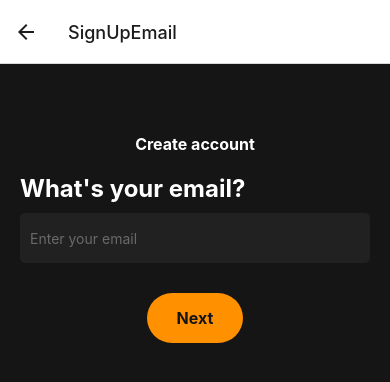
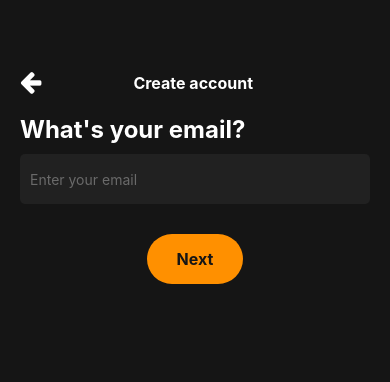
Before and after one commit to PROPVGVNDA/travelhub, a React Native app: screen /SignUpEmail in a window 390 px wide. Shown: the top 382 px of the page. Built offline with nearby package versions, Linux system fonts and the light colour scheme.

Commit message:
add navigation arrow back

```diff
--- a/App.js
+++ b/App.js
@@ -19,7 +19,7 @@ export default function App() {
   return (
     <MainProvider>
       <NavigationContainer>
-        <Stack.Navigator screenOptions={{ headerShown: true }}>
+        <Stack.Navigator screenOptions={{ headerShown: false }}>
           <Stack.Screen name="Initial" component={InitialScreen} />
           <Stack.Screen name="SignUpEmail" component={SignUpEmailScreen} />
           <Stack.Screen name="SignUpPassword" component={SignUpPasswordScreen} />
--- a/screens/Book.jsx
+++ b/screens/Book.jsx
@@ -13,6 +13,7 @@ import {
 import DateTimePicker from '@react-native-community/datetimepicker';
 import { MainContext } from '../MainContext.js';
 import { Ticket } from '../Ticket.js';
+import Icon from 'react-native-vector-icons/FontAwesome';
 
 function generateRandomDouble() {
   var random = Math.random() * (300 - 100) + 100;
@@ -138,6 +139,11 @@ export const BookScreen = ({ navigation }) => {
 
   return (
     <View style={styles.container}>
+      <View style={styles.arrowHeader}>
+        <TouchableOpacity onPress={() => navigation.goBack()} style={styles.backButton}>
+          <Icon name="arrow-left" size={20} color="#fff" />
+        </TouchableOpacity>
+      </View>
       <View style={styles.header}>
         <Text style={styles.title}>Hello, Mykyta</Text>
       </View>
@@ -289,6 +295,11 @@ const styles = StyleSheet.create({
     alignItems: 'flex-start',
     paddingTop: 70,
     paddingHorizontal: 20,
+  },
+  arrowHeader: {
+    width: '100%',
+    marginBottom: 20,
+    alignItems: 'flex-start',
   },
   bookingCard: {
     marginTop: 12,
--- a/screens/Cart.jsx
+++ b/screens/Cart.jsx
@@ -1,12 +1,18 @@
 import React, { useContext } from 'react';
 import { View, Text, FlatList, StyleSheet, TouchableOpacity } from 'react-native';
 import { MainContext } from '../MainContext';
+import Icon from 'react-native-vector-icons/FontAwesome';
 
-export const CartScreen = () => {
+export const CartScreen = ({ navigation }) => {
   const { cart } = useContext(MainContext);
 
   return (
     <View style={styles.container}>
+      <View style={styles.header}>
+        <TouchableOpacity onPress={() => navigation.goBack()} style={styles.backButton}>
+          <Icon name="arrow-left" size={25} color="#fff" />
+        </TouchableOpacity>
+      </View>
       <FlatList
         style={styles.list}
         data={cart}
@@ -50,6 +56,11 @@ const styles = StyleSheet.create({
     paddingHorizontal: 20,
     backgroundColor: '#151515',
   },
+  header: {
+    width: '100%',
+    marginBottom: 30,
+    alignItems: 'flex-start',
+  },
   list: {
     width: '80%',
   },
--- a/screens/Login.jsx
+++ b/screens/Login.jsx
@@ -27,7 +27,11 @@ export const LoginScreen = ({ navigation }) => {
   return (
     <View style={styles.container}>
       <View style={styles.header}>
+        <TouchableOpacity onPress={() => navigation.goBack()} style={styles.backButton}>
+          <Icon name="arrow-left" size={25} color="#fff" />
+        </TouchableOpacity>
         <Text style={styles.title}>Log in</Text>
+        <View style={{ width: 25 }}></View>
       </View>
       <View style={styles.promptContainer}>
         <Text style={styles.prompt}>Email</Text>
@@ -81,12 +85,14 @@ const styles = StyleSheet.create({
   header: {
     width: '100%',
     alignItems: 'center',
+    flexDirection: 'row',
+    justifyContent: 'space-between',
+    marginBottom: 20,
   },
   title: {
     color: '#fff',
     fontSize: 16,
     fontWeight: 'bold',
-    marginBottom: 20
   },
   promptContainer: {
     paddingBottom: 15,
--- a/screens/Logout.jsx
+++ b/screens/Logout.jsx
@@ -1,6 +1,7 @@
 import React, { useContext } from 'react';
 import { StyleSheet, Text, View, TouchableOpacity } from 'react-native';
 import { MainContext } from '../MainContext.js';
+import Icon from 'react-native-vector-icons/FontAwesome';
 
 export const LogoutScreen = ({ navigation }) => {
     const { logoutUser } = useContext(MainContext);
@@ -12,6 +13,9 @@ export const LogoutScreen = ({ navigation }) => {
 
     return (
         <View style={styles.container}>
+            <TouchableOpacity onPress={() => navigation.goBack()} style={styles.backButton}>
+                <Icon name="arrow-left" size={25} color="#fff" />
+            </TouchableOpacity>
             <View style={styles.notice}>
                 <Text style={styles.titleNotice}>Press Continue to log out</Text>
                 <TouchableOpacity style={styles.button}>
@@ -29,6 +33,12 @@ const styles = StyleSheet.create({
         alignItems: 'flex-start',
         paddingHorizontal: 20,
         paddingTop: 70
+    },
+    backButton: {
+        position: 'absolute',
+        top: 75,
+        left: 25,
+        zIndex: 1,
     },
     notice: {
         flexGrow: 1,
--- a/screens/Profile.jsx
+++ b/screens/Profile.jsx
@@ -1,6 +1,7 @@
 import React, { useContext } from 'react';
 import { StyleSheet, Text, View, TextInput, TouchableOpacity } from 'react-native';
 import { MainContext } from '../MainContext';
+import Icon from 'react-native-vector-icons/FontAwesome';
 
 const isSaveButtonEnabled = () => {
   return false
@@ -14,6 +15,11 @@ export const ProfileScreen = ({ navigation }) => {
 
   return (
     <View style={styles.container}>
+      <View style={styles.header}>
+        <TouchableOpacity onPress={() => navigation.goBack()} style={styles.backButton}>
+          <Icon name="arrow-left" size={20} color="#fff" />
+        </TouchableOpacity>
+      </View>
       <View style={styles.inputContainer}>
         <Text style={styles.label}>Name</Text>
         <TextInput
@@ -28,14 +34,6 @@ export const ProfileScreen = ({ navigation }) => {
           value={userEmail}
         />
       </View>
-      {/* <View style={styles.buttonContainer}>
-        <TouchableOpacity
-          style={[styles.button, !isSaveButtonEnabled() && styles.disabledSaveButton]}
-          disabled={!isSaveButtonEnabled()}
-        >
-          <Text style={styles.buttonText}>Save</Text>
-        </TouchableOpacity>
-      </View> */}
     </View>
   );
 };
@@ -47,6 +45,11 @@ const styles = StyleSheet.create({
     alignItems: 'flex-start',
     paddingTop: 70,
     paddingHorizontal: 20
+  },
+  header: {
+    width: '100%',
+    marginBottom: 30,
+    alignItems: 'flex-start',
   },
   inputContainer: {
     flexDirection: 'row',
@@ -64,7 +67,6 @@ const styles = StyleSheet.create({
   },
   input: {
     width: '80%',
-    //        height: 50,
     width: '100%',
     color: 'white',
     fontSize: 16,
--- a/screens/SignUpEmail.jsx
+++ b/screens/SignUpEmail.jsx
@@ -1,5 +1,6 @@
 import React, { useState } from 'react';
 import { StyleSheet, Text, View, TextInput, TouchableOpacity } from 'react-native';
+import Icon from 'react-native-vector-icons/FontAwesome';
 
 export const SignUpEmailScreen = ({ navigation }) => {
     const [email, setEmail] = useState('');
@@ -13,7 +14,11 @@ export const SignUpEmailScreen = ({ navigation }) => {
     return (
         <View style={styles.container}>
             <View style={styles.header}>
+                <TouchableOpacity onPress={() => navigation.goBack()} style={styles.backButton}>
+                    <Icon name="arrow-left" size={25} color="#fff" />
+                </TouchableOpacity>
                 <Text style={styles.title}>Create account</Text>
+                <View style={{ width: 25 }}></View>
             </View>
             <Text style={styles.prompt}>What's your email?</Text>
             <TextInput
@@ -48,12 +53,14 @@ const styles = StyleSheet.create({
     header: {
         width: '100%',
         alignItems: 'center',
+        flexDirection: 'row',
+        justifyContent: 'space-between',
+        marginBottom: 20,
     },
     title: {
         color: '#fff',
         fontSize: 16,
         fontWeight: 'bold',
-        marginBottom: 20
     },
     prompt: {
         color: 'white',
--- a/screens/SignUpName.jsx
+++ b/screens/SignUpName.jsx
@@ -1,5 +1,6 @@
 import React, { useState } from 'react';
 import { StyleSheet, Text, View, TextInput, TouchableOpacity } from 'react-native';
+import Icon from 'react-native-vector-icons/FontAwesome';
 
 export const SignUpNameScreen = ({ route, navigation }) => {
   const { userEmail, userPassword } = route.params;
@@ -22,7 +23,11 @@ export const SignUpNameScreen = ({ route, navigation }) => {
   return (
     <View style={styles.container}>
       <View style={styles.header}>
+        <TouchableOpacity onPress={() => navigation.goBack()} style={styles.backButton}>
+          <Icon name="arrow-left" size={25} color="#fff" />
+        </TouchableOpacity>
         <Text style={styles.title}>Create account</Text>
+        <View style={{ width: 25 }}></View>
       </View>
       <Text style={styles.prompt}>What's your name?</Text>
       <TextInput
@@ -49,7 +54,7 @@ export const SignUpNameScreen = ({ route, navigation }) => {
       <View style={styles.buttonContainer}>
         <TouchableOpacity
           style={[styles.button, !isValidInput() && styles.disabledButton]}
-          onPress={() => isValidInput() && navigation.navigate('SignUpFinish', {userEmail: userEmail, userPassword: userPassword, userFullName: getFullName()})}
+          onPress={() => isValidInput() && navigation.navigate('SignUpFinish', { userEmail: userEmail, userPassword: userPassword, userFullName: getFullName() })}
           disabled={!isValidInput()}
         >
           <Text style={styles.buttonText}>Next</Text>
@@ -70,12 +75,14 @@ const styles = StyleSheet.create({
   header: {
     width: '100%',
     alignItems: 'center',
+    flexDirection: 'row',
+    justifyContent: 'space-between',
+    marginBottom: 20,
   },
   title: {
     color: '#fff',
     fontSize: 16,
     fontWeight: 'bold',
-    marginBottom: 20
   },
   prompt: {
     color: 'white',
--- a/screens/SignUpPassword.jsx
+++ b/screens/SignUpPassword.jsx
@@ -18,7 +18,11 @@ export const SignUpPasswordScreen = ({ route, navigation }) => {
     return (
         <View style={styles.container}>
             <View style={styles.header}>
+                <TouchableOpacity onPress={() => navigation.goBack()} style={styles.backButton}>
+                    <Icon name="arrow-left" size={25} color="#fff" />
+                </TouchableOpacity>
                 <Text style={styles.title}>Create account</Text>
+                <View style={{ width: 25 }}></View>
             </View>
             <Text style={styles.prompt}>Create a password</Text>
             <View style={styles.inputContainer}>
@@ -38,7 +42,7 @@ export const SignUpPasswordScreen = ({ route, navigation }) => {
             <View style={styles.buttonContainer}>
                 <TouchableOpacity
                     style={[styles.button, !isPasswordValid() && styles.disabledButton]}
-                    onPress={() => isPasswordValid() && navigation.navigate('SignUpName', {userEmail: userEmail, userPassword: password})}
+                    onPress={() => isPasswordValid() && navigation.navigate('SignUpName', { userEmail: userEmail, userPassword: password })}
                     disabled={!isPasswordValid()}
                 >
                     <Text style={styles.buttonText}>Next</Text>
@@ -65,12 +69,14 @@ const styles = StyleSheet.create({
     header: {
         width: '100%',
         alignItems: 'center',
+        flexDirection: 'row',
+        justifyContent: 'space-between',
+        marginBottom: 20,
     },
     title: {
         color: '#fff',
         fontSize: 16,
         fontWeight: 'bold',
-        marginBottom: 20
     },
     prompt: {
         color: 'white',
```
